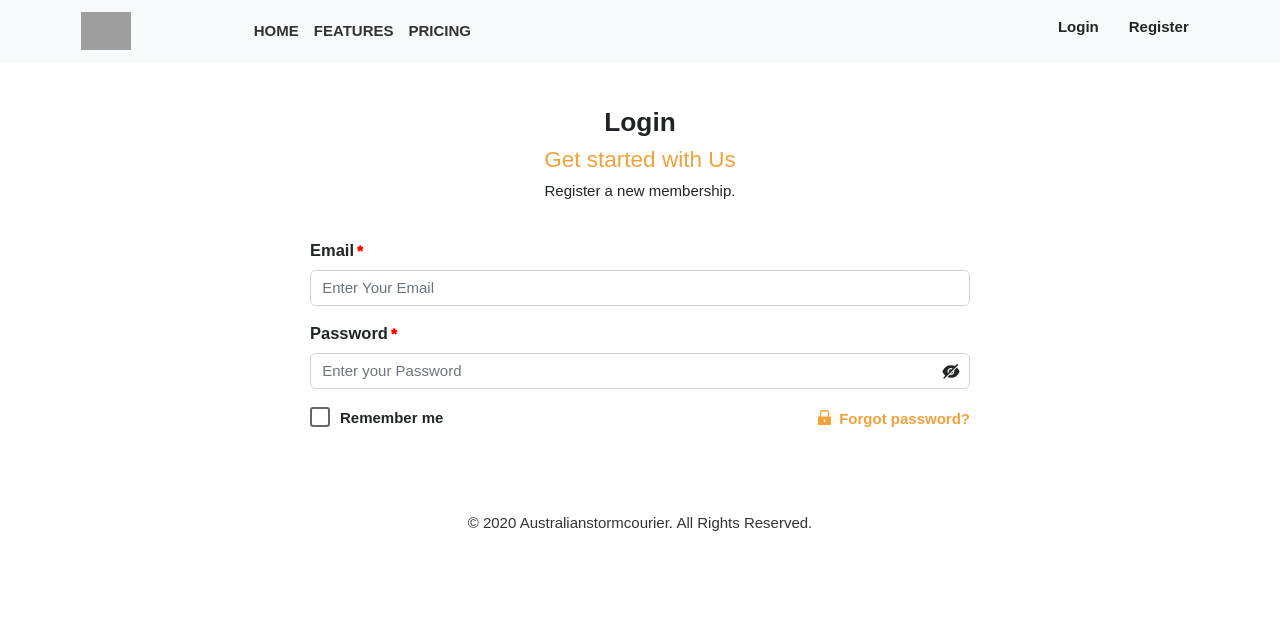
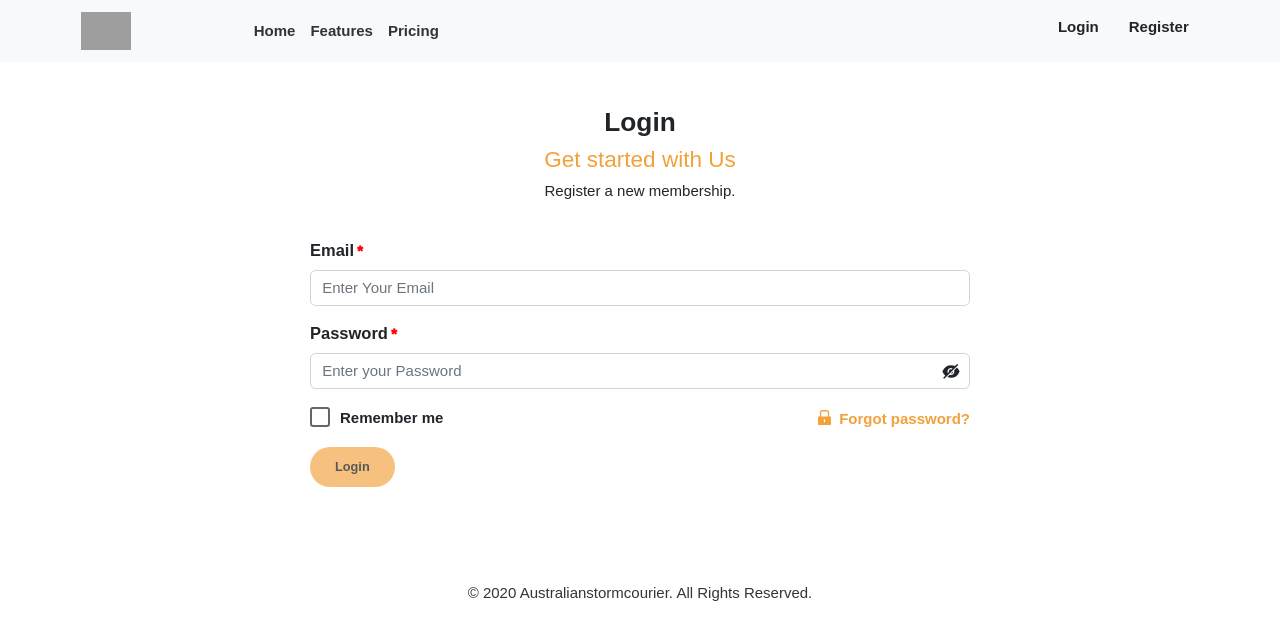
Before and after one commit to Khanhnq20/fe_australianstormcourier.com.au, a React (Create React App) app: page /login in a window 1280 px wide. Shown: the top 640 px of the page. Built offline with nearby package versions, Linux system fonts and the light colour scheme; grey boxes are pictures that could not be loaded.

Commit message:
khanh - improve login

```diff
--- a/src/layout/navigation/component/index.js
+++ b/src/layout/navigation/component/index.js
@@ -1,6 +1,7 @@
 import React from 'react';
 import Container from 'react-bootstrap/Container';
 import Nav from 'react-bootstrap/Nav';
+import { Link } from 'react-router-dom';
 import Navbar from 'react-bootstrap/Navbar';
 import Button from 'react-bootstrap/Button';
 import '../style/navigation.css';
@@ -16,15 +17,25 @@ export default function Index() {
                 <Navbar.Toggle aria-controls="aus-navbar" />
                 <Navbar.Collapse id="aus-navbar">
                     <Nav>
-                        <Nav.Link className='nav-txt' href="#home">HOME</Nav.Link>
-                        <Nav.Link className='nav-txt' href="#features">FEATURES</Nav.Link>
-                        <Nav.Link className='nav-txt' href="#pricing">PRICING</Nav.Link>
+                        <Link className='nav-link' to='/'>
+                            <div className='nav-txt'>Home</div>
+                        </Link>
+                        <Link className='nav-link' to='/'>
+                            <div className='nav-txt'>Features</div>
+                        </Link>
+                        <Link className='nav-link' to='/'>
+                            <div className='nav-txt'>Pricing</div>
+                        </Link>
                     </Nav>
                 </Navbar.Collapse>
 
                 <div className='nav-ctn-2'>
-                   <h6 className='nav-txt-btn'>Login</h6>
-                   <h6 className='nav-txt-btn'>Register</h6>
+                    <Link className='nav-link' to='/login'>
+                        <h6 className='nav-txt-btn'>Login</h6>
+                    </Link>
+                    <Link className='nav-link' to='/registerUser'>
+                        <h6 className='nav-txt-btn'>Register</h6>
+                    </Link>
                 </div>
             </Container>
         </Navbar>
--- a/src/layout/navigation/style/navigation.css
+++ b/src/layout/navigation/style/navigation.css
@@ -22,3 +22,6 @@
     size: 16px;
     margin-right: 10px;
 }
+.nav-link{
+    text-decoration: none;
+}
--- a/src/pages/index.js
+++ b/src/pages/index.js
@@ -1 +1,3 @@
 export * from './home';
+export {default as RegisterUser} from './register user/component/index';
+export {default as Login} from './login/component/index';
--- a/src/pages/login/component/index.js
+++ b/src/pages/login/component/index.js
@@ -9,14 +9,11 @@ import {AiFillEye,AiFillEyeInvisible} from  'react-icons/ai';
 import {DatePicker} from "antd";
 import {AiFillLock} from 'react-icons/ai';
 import '../style/login.css'
+import { Link } from 'react-router-dom';
 
 
-let loginSchema = yup.object().shape({
-    email: yup.string().email('This field must be email type').required("Email is required field"),
-    password: yup.string().required("This field is requied").oneOf([yup.ref("password"), null], "Passwords must match")
-})
-
-export default function Login() {
+export default function Index() {
+    const [isValidate,setValidate] = React.useState();
     const [showPass,setShowPass] = React.useState(false);
     const showPassHandler = () => {
         setShowPass(e=>!e);
@@ -25,12 +22,16 @@ export default function Login() {
 
     <Formik
     initialValues={{
-        userName:''
+        email:'',
+        password:''
         }}
-
-    validationSchema={loginSchema}
     >
-    {({touched, errors, handleSubmit, handleChange, handleBlur}) =>{
+    {({touched, errors, handleSubmit,values}) =>{
+        if(values.email && values.password !== ''){
+            setValidate(false);
+        }else{
+            setValidate(true);
+        }
         return(
             <>
                 <div className='container p-5'>
@@ -50,11 +51,7 @@ export default function Login() {
                                     type="text"
                                     name="email"
                                     placeholder="Enter Your Email"
-                                    isInvalid={touched.email && errors.email}
-                                    onChange={handleChange}
-                                    onBlur={handleBlur}
                                 />
-                                <Form.Control.Feedback type="invalid">{errors.email}</Form.Control.Feedback>
                             </Form.Group>
                             <Form.Group className="form-group">
                                     <div  className='mb-2'>
@@ -64,12 +61,8 @@ export default function Login() {
                                     <div className='frame-pass'>
                                         <Form.Control
                                             type={showPass ? 'text' : 'password'}
-                                            isInvalid={touched.password && errors.password}
-                                            onChange={handleChange}
-                                            onBlur={handleBlur}
                                             placeholder="Enter your Password"
                                             name="password"/>
-                                            <Form.Control.Feedback type="invalid">{errors.password}</Form.Control.Feedback>
                                             <div className='eyes-pass'>
                                                 {showPass ? <AiFillEye onClick={showPassHandler}></AiFillEye>
                                                 : <AiFillEyeInvisible onClick={showPassHandler}></AiFillEyeInvisible>}
@@ -87,11 +80,13 @@ export default function Login() {
                                         <AiFillLock></AiFillLock>
                                     </span>
                                     <span className='log-txt-forgot'>
-                                        Forgot password?
+                                        <Link className='log-link-forgot' to='/forgot'>
+                                            Forgot password?
+                                        </Link>
                                     </span>
                                 </div>
                             </div>
-                            {/* <Button variant="warning" className='my-btn-yellow'>Login</Button> */}
+                            <Button variant="warning" style={{backgroundColor:"#f2a13b",border:'none'}} disabled={isValidate} className={`my-btn-yellow my-3`}>Login</Button>
                         </Form>
                     </div>
                 </div>
--- a/src/pages/login/style/login.css
+++ b/src/pages/login/style/login.css
@@ -15,3 +15,16 @@
     margin-left: 5px;
     color: var(--clr-primary);
 }
+.log-accept{
+    user-select: d;
+}
+.log-reject{
+    user-select: none;
+}
+.log-link-forgot{
+    color: var(--clr-primary);
+    text-decoration: none;
+}
+.log-link-forgot:hover{
+    color: var(--clr-primary);
+}
--- a/src/pages/register user/component/index.js
+++ b/src/pages/register user/component/index.js
@@ -25,7 +25,7 @@ let registerSchema = yup.object().shape({
     passwordConfirm: yup.string().required("This field is requied").oneOf([yup.ref("password"), null], "Passwords must match")
 })
 
-export default function RegisterUser() {
+export default function Index() {
     const datepicker = useRef();
     const [showPass,setShowPass] = React.useState(false);
     const [showPassC,setShowPassC] = React.useState(false);
```
Also changed, not shown: src/router/index.js (+3 -5 lines).
